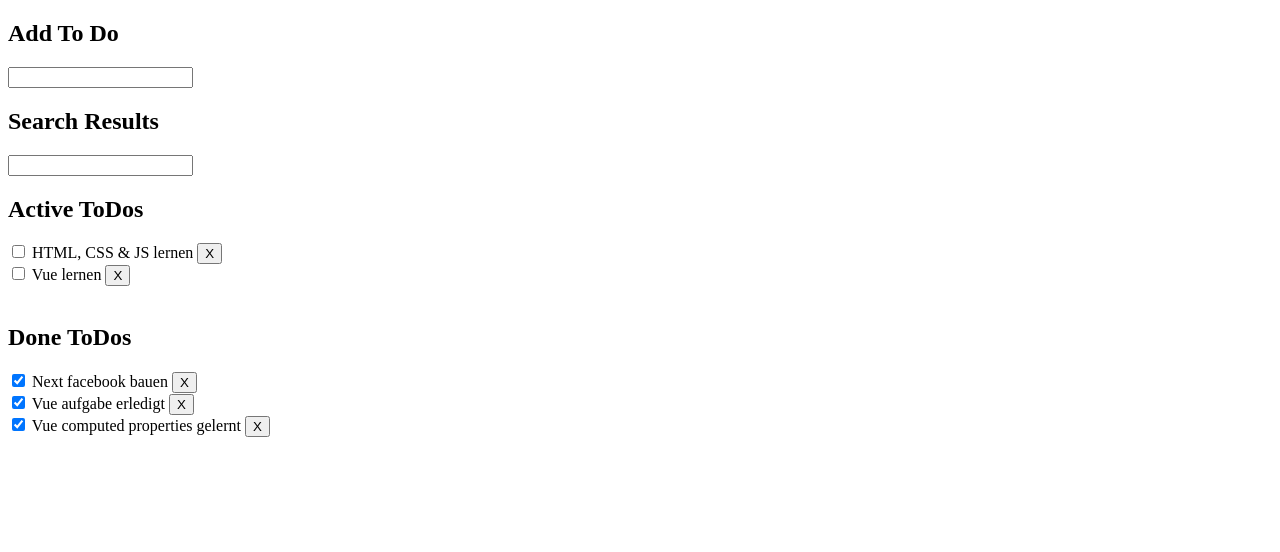
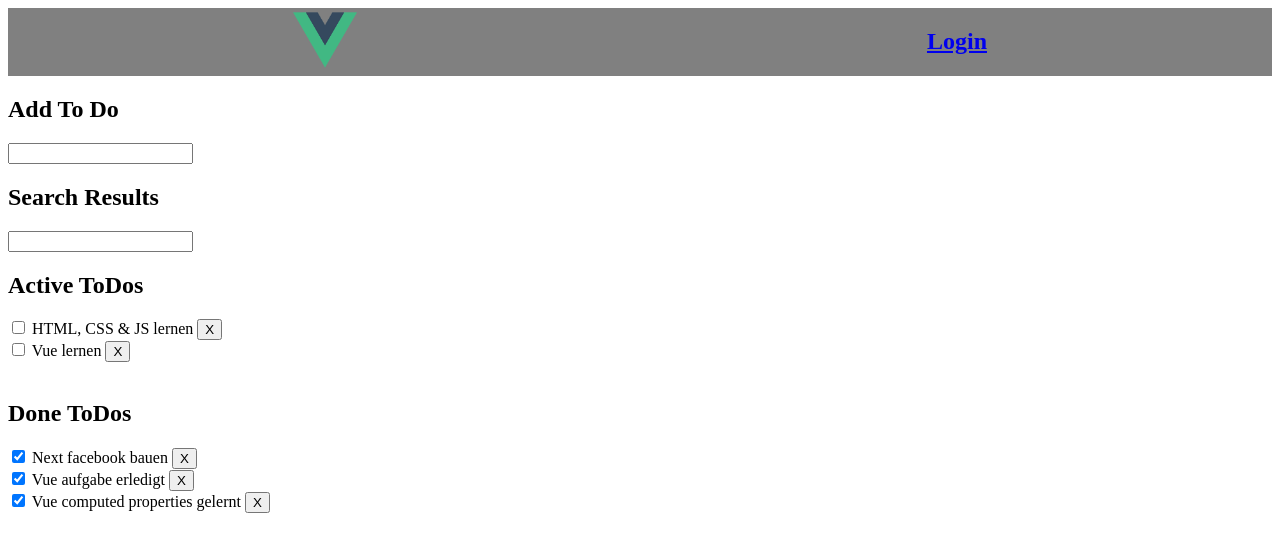
Before and after one commit to Relentl3zz/Der-umfangreiche-Einstieg-in-Vue.js, a Vue app: page / in a window 1280 px wide. Shown: the top 552 px of the page. Built offline with nearby package versions, Linux system fonts and the light colour scheme.

Commit message:
Lektion 29: Vue Route mit NavBar

```diff
--- a/src/App.vue
+++ b/src/App.vue
@@ -1,15 +1,15 @@
 <template>
   <div>
-    <ToDoList />
+    <NavBar />
+    <router-view />
   </div>
 </template>
+
 <script>
-import ToDoList from "@/views/ToDoList";
+import NavBar from "@/components/NavBar.vue";
 export default {
   components: {
-    ToDoList,
+    NavBar,
   },
 };
 </script>
-
-<style></style>
--- /dev/null
+++ b/src/components/NavBar.vue
@@ -0,0 +1,27 @@
+<template>
+  <div class="nav-bar">
+    <router-link :to="{ name: 'Home' }">
+      <img src="@/assets/logo.png" alt="" />
+    </router-link>
+
+    <router-link :to="{ name: 'Login-Page' }">
+      <h2>Login</h2>
+    </router-link>
+  </div>
+</template>
+
+<script>
+export default {};
+</script>
+
+<style>
+.nav-bar {
+  display: flex;
+  justify-content: space-around;
+  background-color: gray;
+}
+.nav-bar img {
+  width: 64px;
+  height: 64px;
+}
+</style>
--- a/src/router/index.js
+++ b/src/router/index.js
@@ -1,9 +1,22 @@
 import Vue from "vue";
 import VueRouter from "vue-router";
+import ToDoList from "@/views/ToDoList.vue";
+import Login from "@/views/Login.vue";
 
 Vue.use(VueRouter);
 
-const routes = [];
+const routes = [
+  {
+    component: ToDoList,
+    path: "/",
+    name: "Home",
+  },
+  {
+    component: Login,
+    path: "/login",
+    name: "Login-Page",
+  },
+];
 
 const router = new VueRouter({
   mode: "history",
--- /dev/null
+++ b/src/views/Login.vue
@@ -0,0 +1,3 @@
+<template>
+  <h1>Log dich ein!</h1>
+</template>
--- a/src/views/ToDoList.vue
+++ b/src/views/ToDoList.vue
@@ -60,12 +60,12 @@ export default {
       this.todos.push({ id: this.counter++, title: e.target.value });
       e.target.value = "";
     },
-  },
-  deleteToDo(id) {
-    this.todos.splice(
-      this.todos.findIndex((item) => item.id === id),
-      1
-    );
+    deleteToDo(id) {
+      this.todos.splice(
+        this.todos.findIndex((item) => item.id === id),
+        1
+      );
+    },
   },
   computed: {
     activeToDos() {
```
